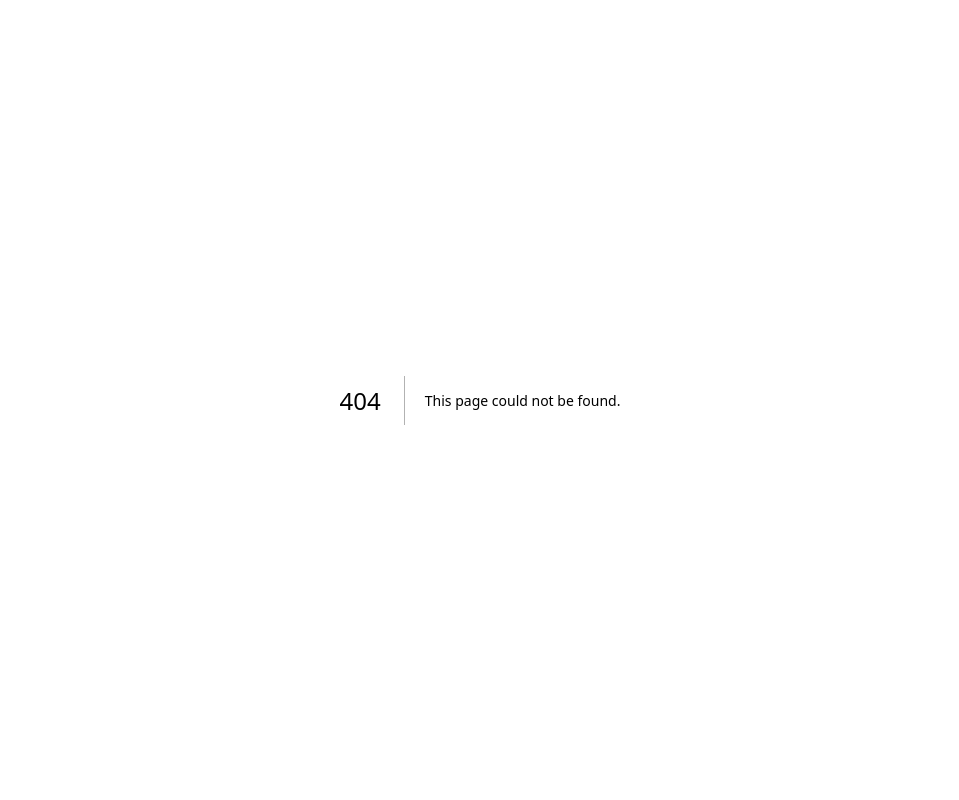
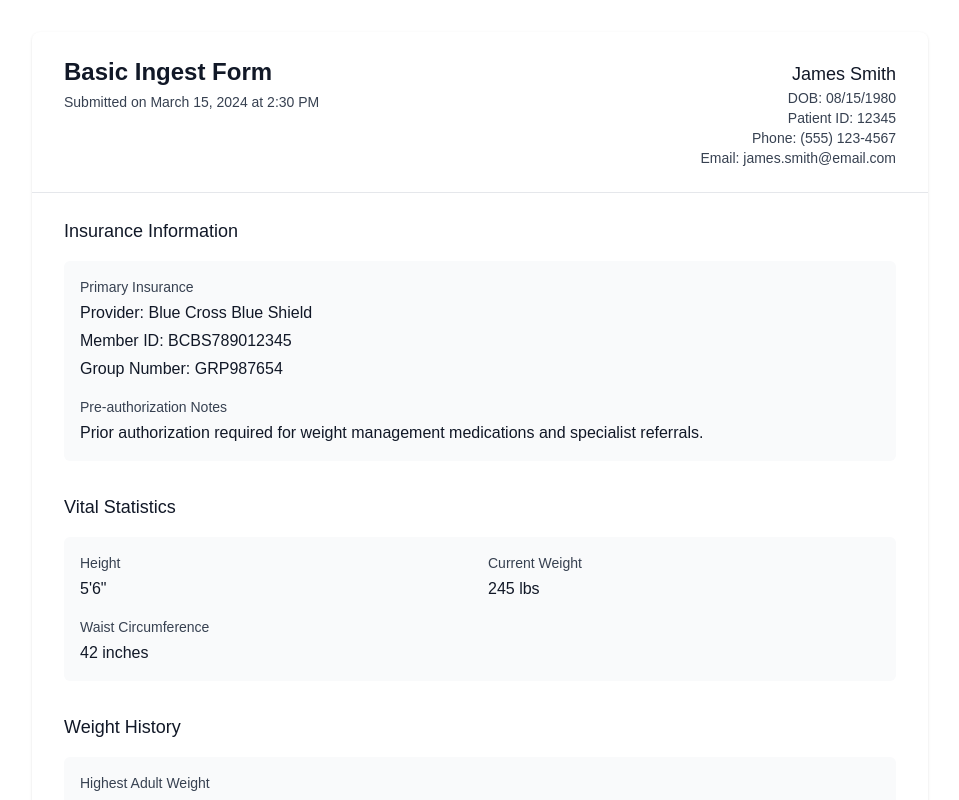
Before and after one commit to ambarc/mock-emr, a Next.js app: page /basic-ingest-iframe in a window 1280 px wide. Before the commit this address had no page. Shown: the top 800 px of the page, without its empty margins (160-1119 px from the left). Built offline with nearby package versions, Linux system fonts and the light colour scheme.

Commit message:
rename ingest to basic iframe ingest

```diff
--- /dev/null
+++ b/app/basic-ingest-iframe/layout.tsx
@@ -0,0 +1,14 @@
+import { Metadata } from 'next';
+
+export const metadata: Metadata = {
+  title: 'Basic Ingest Form | Clinic EMR',
+  description: 'Basic obesity intake survey form with iframe integration',
+};
+
+export default function BasicIngestIframeLayout({
+  children,
+}: {
+  children: React.ReactNode;
+}) {
+  return children;
+}
--- a/app/ingest/page.tsx
+++ b/app/basic-ingest-iframe/page.tsx
@@ -1,11 +1,11 @@
 import { Metadata } from 'next';
 
 export const metadata: Metadata = {
-  title: 'Patient Intake Review | Clinic EMR',
-  description: 'Review completed obesity intake survey',
+  title: 'Basic Ingest Form | Clinic EMR',
+  description: 'Basic obesity intake survey form with iframe integration',
 };
 
-export default function IntakeSurveyReview() {
+export default function BasicIngestIframePage() {
   return (
     <div className="max-w-4xl mx-auto py-8">
       <div className="bg-white shadow rounded-lg">
@@ -13,7 +13,7 @@ export default function IntakeSurveyReview() {
         <div className="px-8 py-6 border-b border-gray-200">
           <div className="flex justify-between items-baseline">
             <div>
-              <h1 className="text-2xl font-semibold text-gray-900">Obesity Intake Survey Results</h1>
+              <h1 className="text-2xl font-semibold text-gray-900">Basic Ingest Form</h1>
               <p className="mt-1 text-sm text-gray-700">Submitted on March 15, 2024 at 2:30 PM</p>
             </div>
             <div className="text-right">
--- a/app/ingest/layout.tsx
+++ /dev/null
@@ -1,21 +0,0 @@
-import { ReactNode } from 'react';
-import IframeContent from '../components/IframeContent';
-
-export default function IngestLayout({
-  children,
-}: {
-  children: ReactNode;
-}) {
-  return (
-    <div className="min-h-screen bg-gray-50">
-      <header className="h-16 bg-white border-b border-gray-200">
-        <div className="max-w-7xl mx-auto h-full px-4 flex items-center justify-between">
-          <h1 className="text-xl font-semibold text-gray-900">Patient Intake Review</h1>
-        </div>
-      </header>
-      <IframeContent>
-        {children}
-      </IframeContent>
-    </div>
-  );
-}
```
